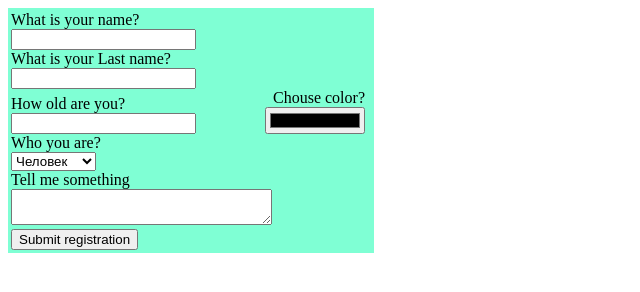
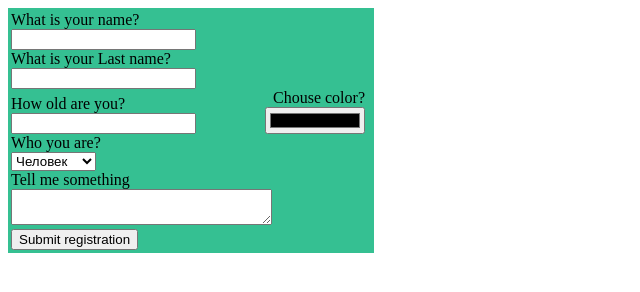
Before and after one commit to AVerba/Study-OV, a plain HTML site: page Lessons/Training (forms)/Untitled-1.html in a window 1280 px wide. Shown: the whole page, without its empty margins (0-640 px from the left). Drawn offline with Linux system fonts and the light colour scheme.

Commit message:
modify style

```diff
--- a/Lessons/Training (forms)/style.css
+++ b/Lessons/Training (forms)/style.css
@@ -2,7 +2,7 @@
     display: inline-block;
 }
 .wrapper {
-    background-color: aquamarine;
+    background-color: rgb(53, 192, 146);
     width: 360px;
     padding: 3px;
 }
```
